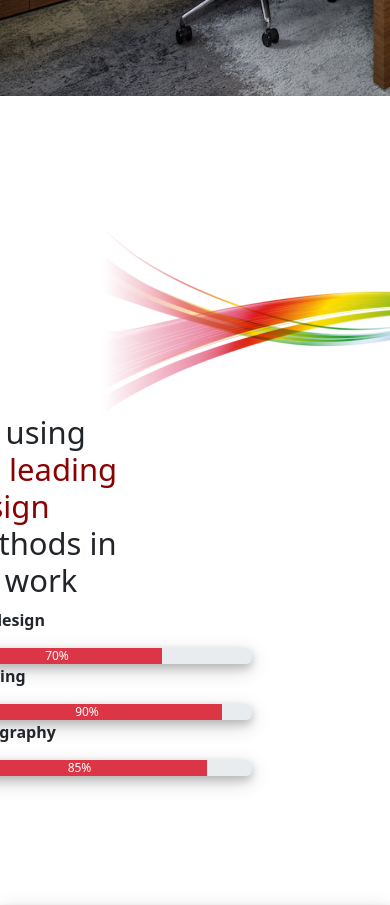
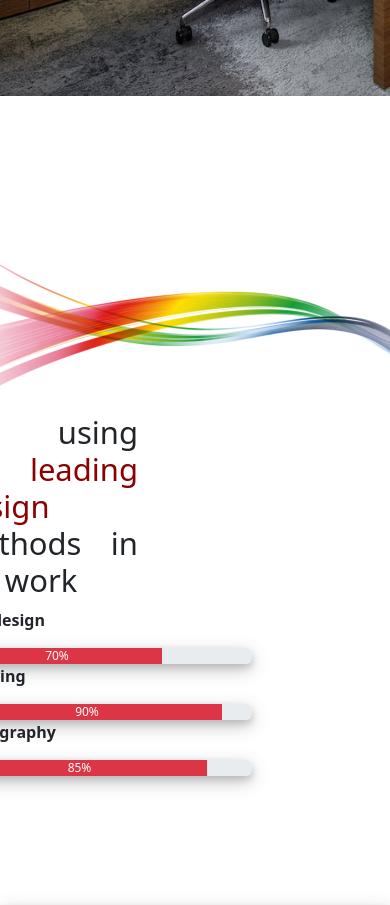
Before and after one commit to Hypytysz/farwardness, a Django app: page / in a window 390 px wide; the page is wider, and only the part inside the window is pictured. Shown: the part 620-1525 px from the top of that part. Run offline with Django 4.2, Linux system fonts and the light colour scheme; some libraries are stand-ins or nearby versions.

Commit message:
Test scaling on mobiles

```diff
--- a/templates/accounts/homepage.html
+++ b/templates/accounts/homepage.html
@@ -141,7 +141,8 @@
                 position: relative;left:-150px;
             }
             .image-design {
-                scale: inherit;
+                position: static;
+                scale: revert;
             }
             </style>
 
@@ -209,22 +210,19 @@
 
 
 
-<div id="section2" class="container-fluid2 bg-white" style="padding:130px 90px;text-align: justify-all;">
+
+<div id="section2" class="container-fluid2 bg-white" style="padding:130px 90px;text-align: justify;">
 <div class="container">
 
+<div class="row">
 
-        <div class="row align-items-center">
 
-            <div class="col-12 col-md-6">
-                <div class="image-design">
-                    <img src="../../media/design3.png" alt="">
-                </div>
-            </div>
-
-            <div class="col-12 col-md">
+<div class="col-md-6 offset-md-6">
 <div class="text-wrapper">
+                                <div class="img">
+                    <img src="../../media/design3.png" alt="Cinque Terre">                        </div>
                     <div class="main-heading">
-                        <h3 class="title mbr-section-title mbr-fonts-style display-5"><strong>I'm using <a style="color: darkred">top leading design</a> methods in my work</strong></h3>
+                        <h3 class="title mbr-section-title mbr-fonts-style display-5"><strong>I'm using <a style="color: darkred">top leading design</a><br> methods in my work</strong></h3>
                     </div>
 
                     <p class="design">
@@ -251,12 +249,13 @@
                     <div class="progress">
                         <div class="progress-bar bg-danger" style="width:255px">85%<br></div>
                     </div>
-
 </div>
 </div>
 </div>
 </div>
 </div>
+
+
 
 <div id="section3" class="container-fluid3 bg-black text-white" style="padding:100px 20px;">
     <div class="container">
```
Lines whose indentation alone changed are shown as unchanged.
